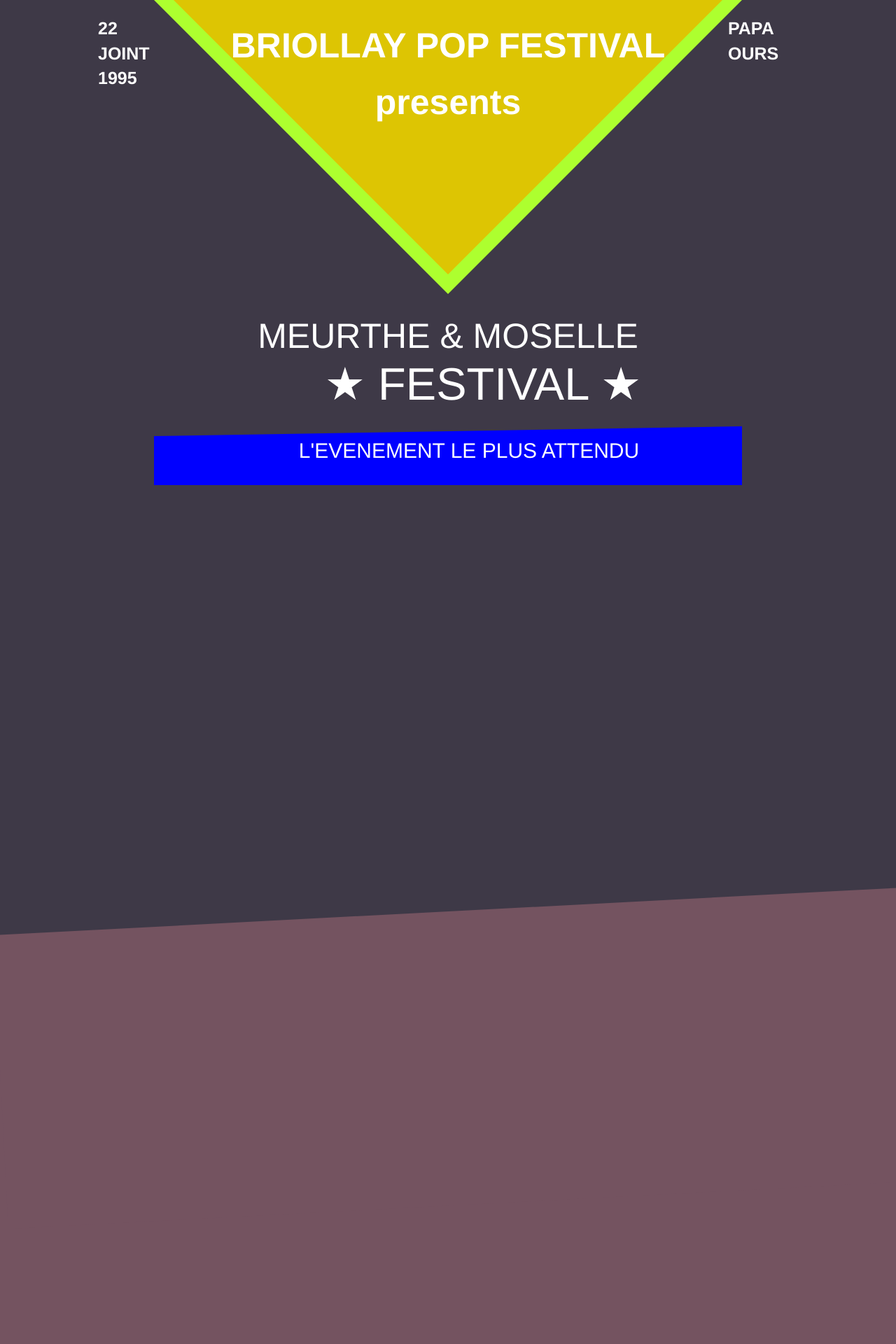
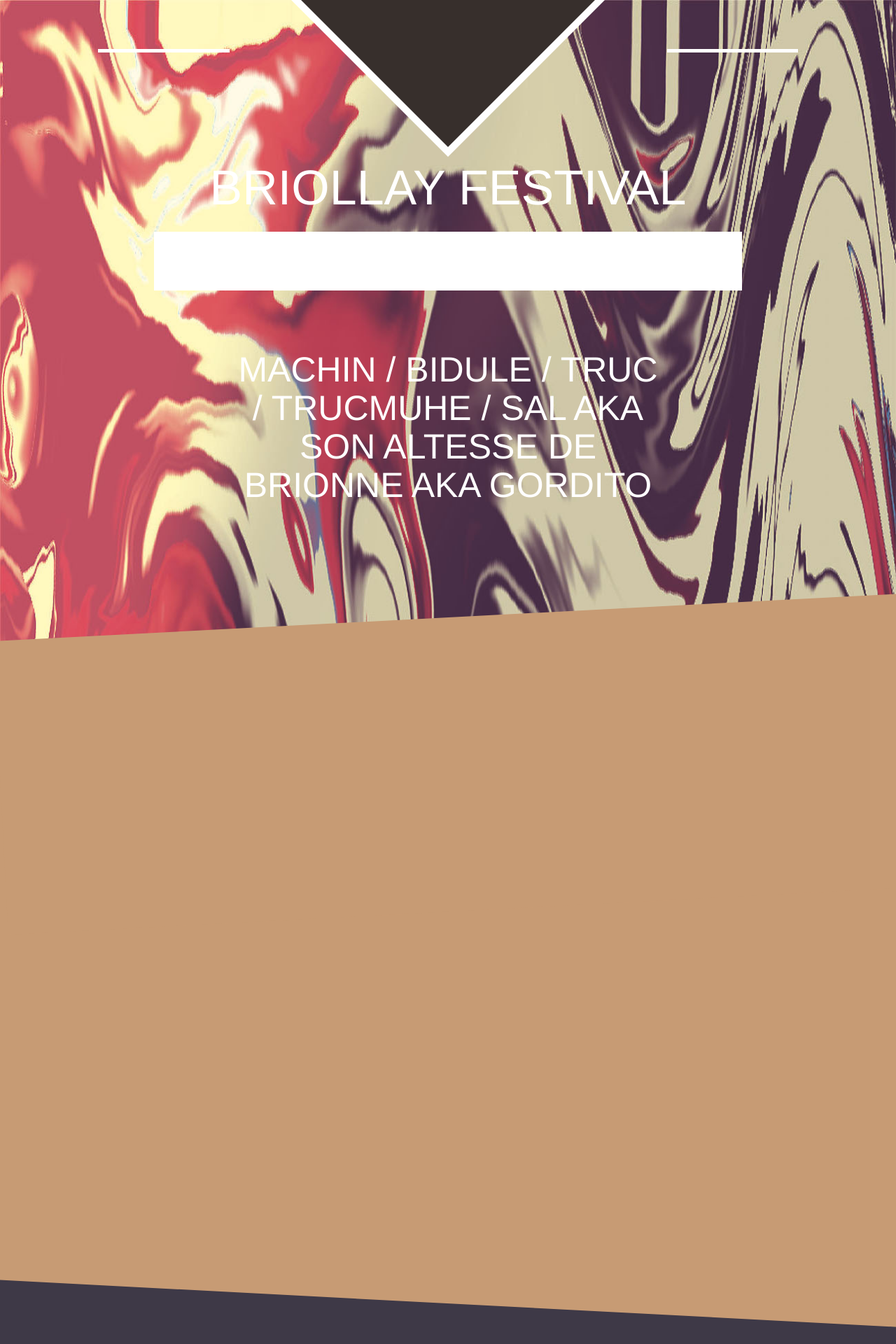
Before and after one commit to theovoi/bpf44, a PHP site: page / in a window 1280 px wide. Shown: the top 1920 px of the page at 70% size. Run offline with PHP 8.4, Linux system fonts and the light colour scheme.

Commit message:
Section 1 finit

```diff
--- a/css/style.css
+++ b/css/style.css
@@ -31,12 +31,11 @@ img{
 .triangledown{
     width: 0;
     height: 0;
-    border-top: 30em solid #ddc503;
-    border-left: 30em solid transparent;
-    border-right: 30em solid transparent;
+    border-top: 15em solid #372f2c;
+    border-left: 15em solid transparent;
+    border-right: 15em solid transparent;
     z-index: 60;
     position: relative;
-    top:-2em;
     display: block;
     margin-left: auto;
     margin-right: auto;
@@ -44,81 +43,56 @@ img{
 .triangledownbordure{
     width: 0;
     height: 0;
-    border-top: 40em solid greenyellow;
-    border-left: 40em solid transparent;
-    border-right: 40em solid transparent;
+    border-top: 20em solid white;
+    border-left: 20em solid transparent;
+    border-right: 20em solid transparent;
     z-index: 59;
     position: relative;
-    top:-40em;
+    top:-19em;
     display: block;
     margin-left: auto;
-    margin-right: auto;}
-.triangledowntext{
-    z-index:61 !important;
-    position: relative !important;
-    text-align: center !important;
-    font-size: 50px !important;
-    top:-19em !important;
-    font-weight: bold !important;
-    color:white !important;
-}
-.triangledownsstext{
-    z-index:61 !important;
-    position: relative !important;
-    text-align: center !important;
-    font-size: 50px !important;
-    top:-19em !important;
-    font-weight: bold !important;
-    color:white !important;
+    margin-right: auto;
 }
 .section1divgauche{
-    width: 8% !important;
+    width: 15% !important;
     z-index: 2;
     position: relative;
-    top: -80em;
+    top: -30em;
     left: 10%;
     float: left;
+    border-bottom: white solid 5px;
 }
-.section1textgauche{
-    color: white !important;
-    font-weight: bold !important;
-    font-size: 25px !important;
+.section1divdroite{
+    width: 15% !important;
     z-index: 2;
     position: relative;
-}
-.section1divdroite{
-    width: 8% !important;
-    z-index: 2;
-    position: relative;
-    top: -80em;
+    top: -30em;
     right: 10%;
     float: right;
-}
-.sectiontextdroite{
-    color: white !important;
-    font-weight: bold !important;
-    font-size: 25px !important;
-    z-index: 2;
-    position: relative;
+    border-bottom: white solid 5px;
 }
 h1{
     position: relative;
     z-index: 2;
     color: white;
     text-align: center;
-    font-size: 50px;
-    top:-14em;
+    font-size: 70px;
+    top:-4em;
 }
 h2{
     position: relative;
     z-index: 2;
     color: white;
     text-align: center;
-    font-size: 65px;
-    top: -11em;
+    font-size: 50px;
+    top:-4em;
+    width: 50%;
+    display: block;
+    margin-left: auto;
+    margin-right: auto;
 }
 .section1penche{
-    background-color: blue;
+    background-color: white;
     display: block;
     margin-left: auto;
     margin-right: auto;
@@ -126,17 +100,9 @@ h2{
     position: relative;
     min-height: 6em;
     width: 20%;
-    border-top: 1em solid #3e3947;
+    border-top: 2em solid white;
     border-right: 60em solid transparent;
-    top:-50em;
-}
-.section1textpenche{
-    font-size: 30px;
-    color: white;
-    text-align: center;
-    min-width: 30em !important;
-    z-index: 3;
-    position: relative;
+    top:-19em;
 }
 
 
@@ -181,11 +147,16 @@ h2{
 #section1{
     z-index: 1;
     background-color: #3e3947;
-    min-height: 100em;
+    background: url("../img/backg.jpg")no-repeat center center fixed;
+    -webkit-background-size: cover;
+    -moz-background-size: cover;
+    -o-background-size: cover;
+    background-size: cover;
+    min-height: 70em;
 }
 #section2{
     z-index: 1;
-    background-color: #745360;
+    background-color: #c79b74;
     min-height: 70em;
 }
 #section3{
@@ -217,7 +188,7 @@ h2{
 #div2{
     z-index: 30;
     position: relative;
-    background-color: #745360;
+    background-color: #c79b74;
     transform:rotate(-3deg);
     -ms-transform:rotate(-3deg); /* Internet Explorer */
     -moz-transform:rotate(-3deg); /* Firefox */
--- a/index.php
+++ b/index.php
@@ -12,19 +12,13 @@
 <body>
 <section id="section1">
     <div class="col-md-12">
-            <div class="triangledown"></div>
-            <div class="triangledownbordure"></div>
-            <p class="triangledowntext">BRIOLLAY POP FESTIVAL</p>
-            <p class="triangledownsstext">presents</p>
-        <div class="section1divgauche">
-            <p class="section1textgauche">22 JOINT 1995</p>
-        </div>
-        <div class="section1divdroite">
-            <p class="sectiontextdroite">PAPA OURS</p>
-        </div>
-        <h1>MEURTHE & MOSELLE</h1>
-        <h2> ★ FESTIVAL ★</h2>
-        <div class="section1penche"><p class="section1textpenche">L'EVENEMENT LE PLUS ATTENDU</p> </div>
+        <div class="triangledown"></div>
+        <div class="triangledownbordure"></div>
+        <div class="section1divgauche"></div>
+        <div class="section1divdroite"></div>
+        <h1>BRIOLLAY FESTIVAL</h1>
+        <div class="section1penche"></div>
+        <h2>MACHIN / BIDULE / TRUC / TRUCMUHE /  SAL AKA SON ALTESSE DE BRIONNE AKA GORDITO</h2>
     </div>
 </section>
 <section id="section2">
```
